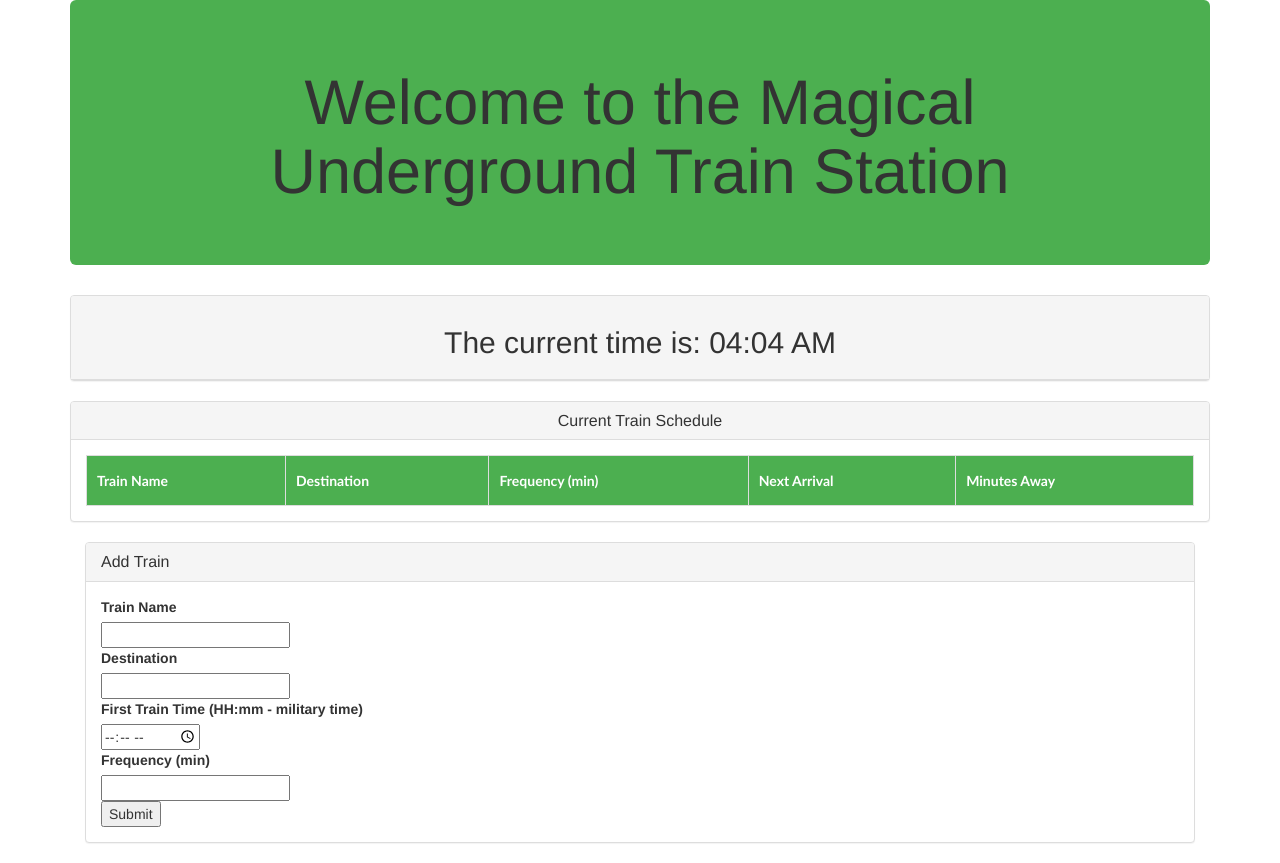
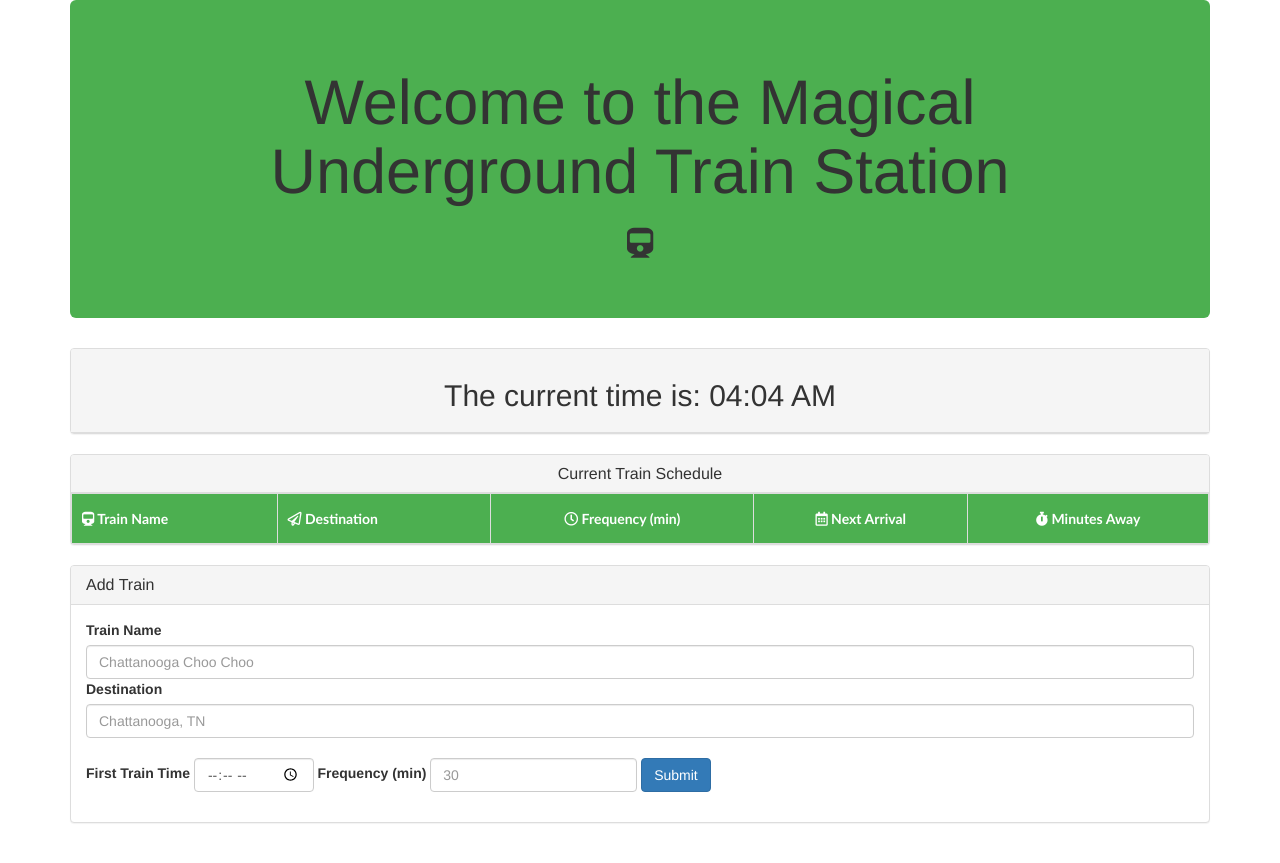
Before and after one commit to Ednas/train-scheduler, a PHP site: page / in a window 1280 px wide. After the commit the page ends 823 px from the top, so only its background shows below. Run offline with PHP 8.4, Linux system fonts and the light colour scheme; lists and menus that the app fills with data are empty; some libraries are stand-ins or nearby versions.

Commit message:
Added font awesome icons, changed styling, updated the form

```diff
--- a/assets/css/style.css
+++ b/assets/css/style.css
@@ -1,25 +1,30 @@
+.jumbotron {
+    text-align: center;
+    background: #4CAF50;
+}
 
-.jumbotron {
-	text-align: center;
-	background: #4CAF50;
-}
 #trainTable {
     font-family: "Trebuchet MS", Arial, Helvetica, sans-serif;
     border-collapse: collapse;
     width: 100%;
 }
 
-#trainTable td, #trainTable th {
+#trainTable td,
+#trainTable th {
     border: 1px solid #ddd;
     padding: 10px;
 }
 
-#trainTable tr:nth-child(even){background-color: #f2f2f2;}
+#trainTable tr:nth-child(even) {
+    background-color: #f2f2f2;
+}
 
-#trainTable tr:hover {background-color: #ddd;}
+#trainTable tr:hover {
+    background-color: #ddd;
+}
 
 #trainTable th {
-	height: 50px;
+    height: 50px;
     padding-top: 12px;
     padding-bottom: 12px;
     text-align: left;
@@ -27,7 +32,10 @@
     color: white;
 }
 
+.min {
+    text-align: center;
+}
 
-#min {
-	text-align: center;
+#trainTable #times {
+    text-align: center;
 }
--- a/assets/javascript/app.js
+++ b/assets/javascript/app.js
@@ -10,7 +10,8 @@ var config = {
 firebase.initializeApp(config);
 
 var trainData = firebase.database().ref();
-
+//Shows user the current time
+$("#currentTime").append(moment().format("hh:mm A"));
 
 // Button for adding trains
 $("#addTrainBtn").on("click", function() {
@@ -53,7 +54,7 @@ trainData.on("child_added", function(childSnapshot) {
     let trainDestin = data.destination;
     let trainFrequency = data.frequency;
     let theFirstTrain = data.firstTrain;
-
+    console.log(theFirstTrain);
     // Calculate the minutes until arrival using hardcore math
     // To calculate the minutes till arrival, take the current time in unix subtract the FirstTrain time and find the modulus between the difference and the frequency
     let tRemainder = moment().diff(moment.unix(theFirstTrain), "minutes") % trainFrequency;
@@ -62,25 +63,7 @@ trainData.on("child_added", function(childSnapshot) {
     // To calculate the arrival time, add the tMinutes to the currrent time
     let tArrival = moment().add(tMinutes, "m").format("hh:mm A");
 
-    // [Work on later] Sort function
-    // data.ref.orderByChild("firstTrain")
-    // console.log(nextTrain);
     // Add each train's data into the table
-    $("#trainTable > tbody").append("<tr><td>" + trainNames + "</td><td>" + trainDestin + "</td><td id='min'>" + trainFrequency + "</td><td id='min'>" + tArrival + "</td><td id='min'>" + tMinutes + "</td></tr>");
+    $("#trainTable > tbody").append("<tr><td>" + trainNames + "</td><td>" + trainDestin + "</td><td class='min'>" + trainFrequency + "</td><td class='min'>" + tArrival + "</td><td class='min'>" + tMinutes + "</td></tr>");
 
 });
-
-$("#currentTime").append(moment().format("hh:mm A"));
-
-//Sort function
-
-// var sortable = [];
-// for (var firstTrain in maxSpeed) {
-//     sortable.push([vehicle, maxSpeed[vehicle]]);
-// }
-
-// sortable.sort(function(a, b) {
-//     return a[1] - b[1];
-// });
-// var points = [40, 100, 1, 5, 25, 10];
-// points.sort(function(a, b){return a - b});
--- a/index.html
+++ b/index.html
@@ -13,6 +13,8 @@
     <!-- Latest compiled and minified CSS -->
     <link rel="stylesheet" href="https://maxcdn.bootstrapcdn.com/bootstrap/3.3.6/css/bootstrap.min.css" integrity="sha384-1q8mTJOASx8j1Au+a5WDVnPi2lkFfwwEAa8hDDdjZlpLegxhjVME1fgjWPGmkzs7" crossorigin="anonymous">
     <script src="https://maxcdn.bootstrapcdn.com/bootstrap/3.3.6/js/bootstrap.min.js" integrity="sha384-0mSbJDEHialfmuBBQP6A4Qrprq5OVfW37PRR3j5ELqxss1yVqOtnepnHVP9aJ7xS" crossorigin="anonymous"></script>
+    <!-- Font Awesome -->
+    <link rel="stylesheet" href="https://use.fontawesome.com/releases/v5.1.0/css/all.css" integrity="sha384-lKuwvrZot6UHsBSfcMvOkWwlCMgc0TaWr+30HWe3a4ltaBwTZhyTEggF5tJv8tbt" crossorigin="anonymous">
     <!-- Moment.js Reference -->
     <script src="https://cdn.jsdelivr.net/momentjs/2.12.0/moment.min.js"></script>
     <!--CSS-->
@@ -23,6 +25,7 @@
     <div class="container">
         <div class="jumbotron">
             <h1 class="text-center">Welcome to the Magical Underground Train Station</h1>
+            <h2><i class="fas fa-train"></i></h2>
         </div>
         <div class="panel panel-default">
             <div class="panel-heading text-center">
@@ -35,42 +38,39 @@
             <div class="panel-heading">
                 <h3 class="panel-title text-center">Current Train Schedule</h3>
             </div>
-                <div class="panel-body">
+            <div>
                 <table id="trainTable">
                     <tr>
-                            <th>Train Name</th>
-                            <th>Destination</th>
-                            <th>Frequency (min)</th>
-                            <th>Next Arrival</th>
-                            <th>Minutes Away</th>
+                        <th><i class="fas fa-train"></i> Train Name</th>
+                        <th><i class="far fa-paper-plane"></i> Destination</th>
+                        <th id="times"><i class="far fa-clock"></i> Frequency (min)</th>
+                        <th id="times"><i class="far fa-calendar-alt"></i> Next Arrival</th>
+                        <th id="times"><i class="fas fa-stopwatch"></i> Minutes Away</th>
                     </tr>
                 </table>
             </div>
         </div>
-            <div class="col-lg-12">
+        <div>
             <div class="panel panel-default">
                 <div class="panel-heading">
                     <h3 class="panel-title">Add Train</h3>
                 </div>
-                    <div class="panel-body">
+                <div class="panel-body form-group">
                     <form>
-                            <label>Train Name</label>
+                        <label for="trainNameInput">Train Name</label>
                         <br>
-                            <input type="text" name="trName" id="trainNameInput" required>
+                        <input type="text" class="form-control" name="trName" id="trainNameInput" aria-describedby="TrainFormHelp" placeholder="Chattanooga Choo Choo" required>
+                        <label for="destinationInput">Destination</label>
                         <br>
-                            <label>Destination</label>
+                        <input type="text" class="form-control" name="trDest" id="destinationInput" placeholder="Chattanooga, TN" required>
                         <br>
-                            <input type="text" name="trDest" id="destinationInput">
-                            <br>
-                            <label>First Train Time (HH:mm - military time)</label>
-                            <br>
-                            <input type="time" name="trTime" id="firstTrainInput" required>
-                            <br>
+                    </form>
+                    <form class="form-inline">
+                        <label for="firstTrainInput">First Train Time</label>
+                        <input type="time" class="form-control mx-sm-3 mb-2" name="trTime" id="firstTrainInput" required>
                         <label>Frequency (min)</label>
-                            <br>
-                            <input type="number" name="trFrequency" id="frequencyInput">
-                            <br>
-                            <button id="addTrainBtn">Submit</button>
+                        <input type="number" class="form-control mx-sm-3 mb-2" name="trFrequency" id="frequencyInput" placeholder="30">
+                        <button id="addTrainBtn" type="submit" class="btn btn-primary">Submit</button>
                     </form>
                 </div>
             </div>
```
Lines whose indentation alone changed are shown as unchanged.
